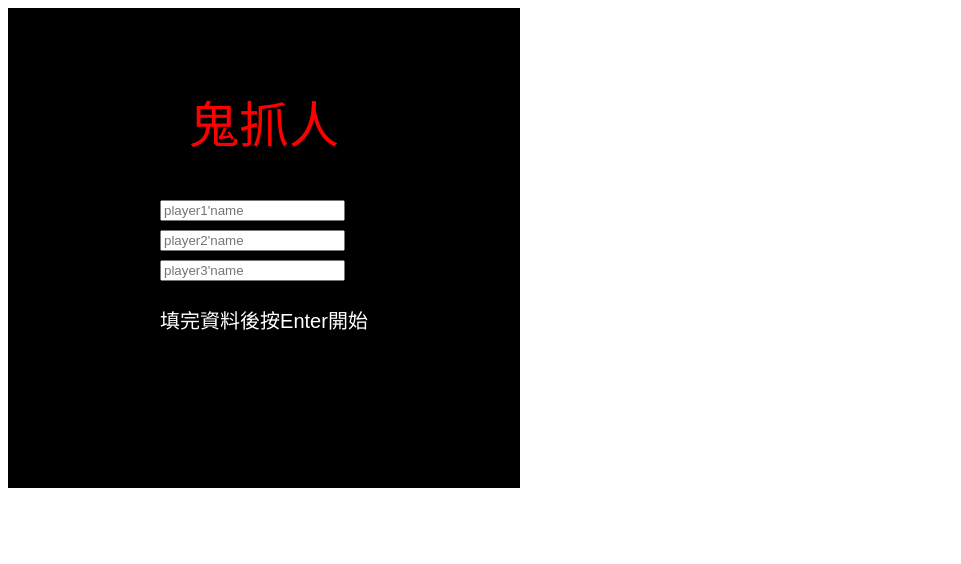
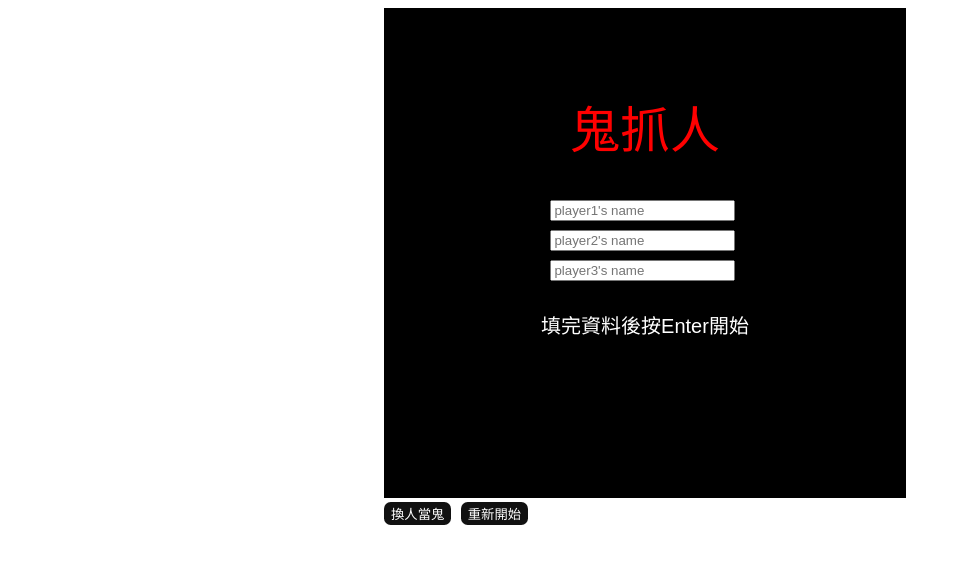
Before and after one commit to lovenery/simple-canvas-game, a plain HTML site: page index.html in a window 1280 px wide. Shown: the whole page, without its empty margins (0-961 px from the left). Drawn offline with Linux system fonts and the light colour scheme.

Commit message:
add some css

```diff
--- /dev/null
+++ b/css/style.css
@@ -0,0 +1,44 @@
+/* INPUT */
+#input1 {
+  position: fixed;
+  left: 43%;
+  top: 200px;
+}
+#input2 {
+  position: fixed;
+  left: 43%;
+  top: 230px;
+}
+#input3 {
+  position: fixed;
+  left: 43%;
+  top: 260px;
+}
+
+/* CANVAS */
+#gamecanvas {
+    margin: 0 auto;
+    width: 512px;
+}
+canvas {
+    border:5px solid black;
+}
+
+/* BTN */
+.btn {
+  border-radius: 0.5em;
+  background-color: #111111;
+  color: #fff;
+
+  display: inline-block;
+  border: 1px solid transparent;
+  cursor: pointer;
+}
+#restart {
+    position: absolute;
+    left: 30%;
+}
+#refresh {
+    position: absolute;
+    left: 36%;
+}
--- a/index.html
+++ b/index.html
@@ -3,31 +3,18 @@
 	<head>
 		<meta charset="utf-8">
 		<title>Game</title>
-		<style media="screen">
-			#input1 {
-				position: fixed;
-				left: 160px;
-				top: 200px;
-			}
-			#input2 {
-				position: fixed;
-				left: 160px;
-				top: 230px;
-			}
-			#input3 {
-				position: fixed;
-				left: 160px;
-				top: 260px;
-			}
-		</style>
+		<link rel="stylesheet" href="css/style.css" media="screen" title="no title" charset="utf-8">
 	</head>
 	<body>
 		<div>
-	    <input type="text" id="input1" placeholder="player1'name"></input>
-			<input type="text" id="input2" placeholder="player2'name"></input>
-			<input type="text" id="input3" placeholder="player3'name"></input>
-			<div id="gamecanvas" tabindex="0">
+	    <input type="text" id="input1" placeholder="player1's name"></input>
+			<input type="text" id="input2" placeholder="player2's name"></input>
+			<input type="text" id="input3" placeholder="player3's name"></input>
+			<div id="gamecanvas"></div>
+			<button class="btn" id="restart" onclick="restart();">換人當鬼</button>
+			<button class="btn" id="refresh" onclick="location.reload();">重新開始</button>
 		</div>
+
 		<script src="js/img.js"></script>
 		<script src="js/model.js"></script>
 		<script src="js/controller.js"></script>
@@ -36,5 +23,14 @@
 		<script src="js/view.js"></script>
 		<script src="js/init.js"></script>
 		<script src="js/main.js"></script>
+		<script type="text/javascript">
+			function restart() {
+				ready_start=false;
+				init();
+				main();
+				clearInterval(start_timer);
+				start_timer = setInterval(timer,1000);
+			}
+		</script>
 	</body>
 </html>
--- a/js/view.js
+++ b/js/view.js
@@ -79,7 +79,7 @@ var gamestart = function () {
 	ctx.textAlign = "center";
 	ctx.textBaseline = "top";
 	ctx.fillText("填完資料後按Enter開始", game.width / 2, game.height / 2 + grid*2);
-}
+};
 
 // draw gameover
 var gameover = function () {
```
